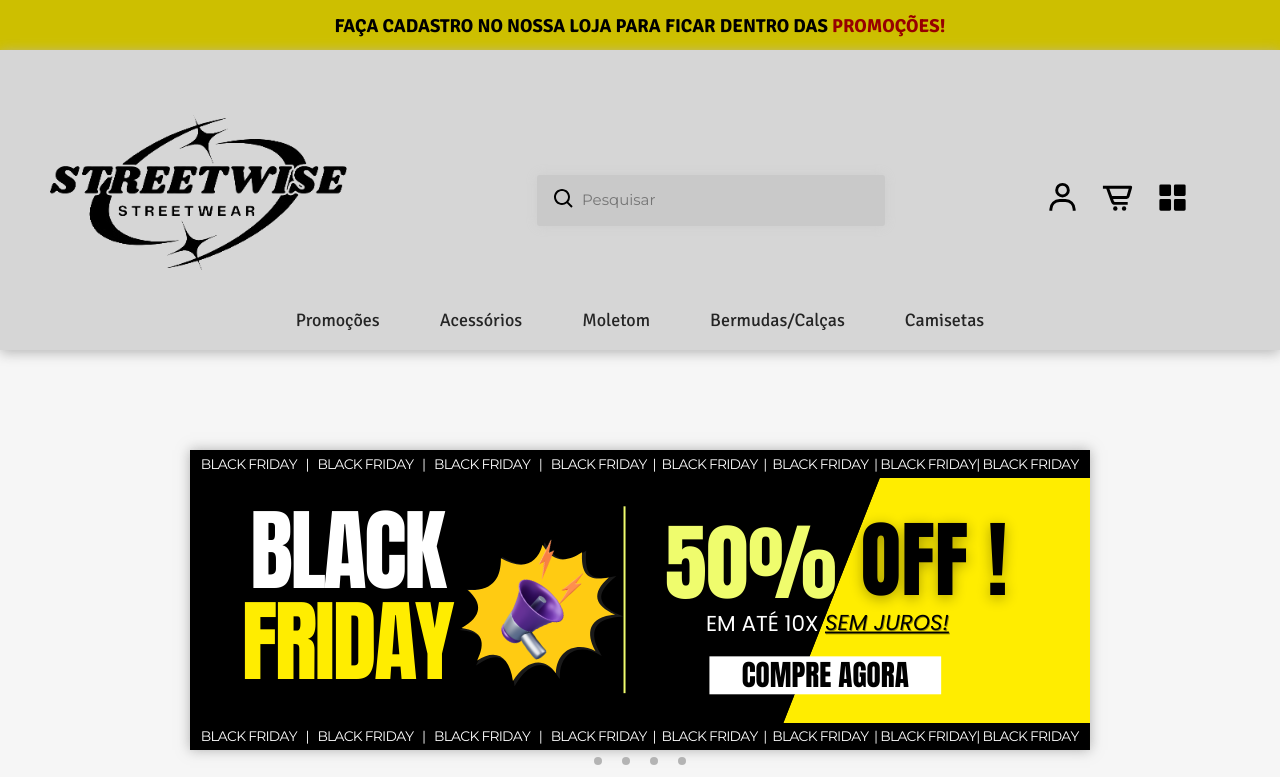
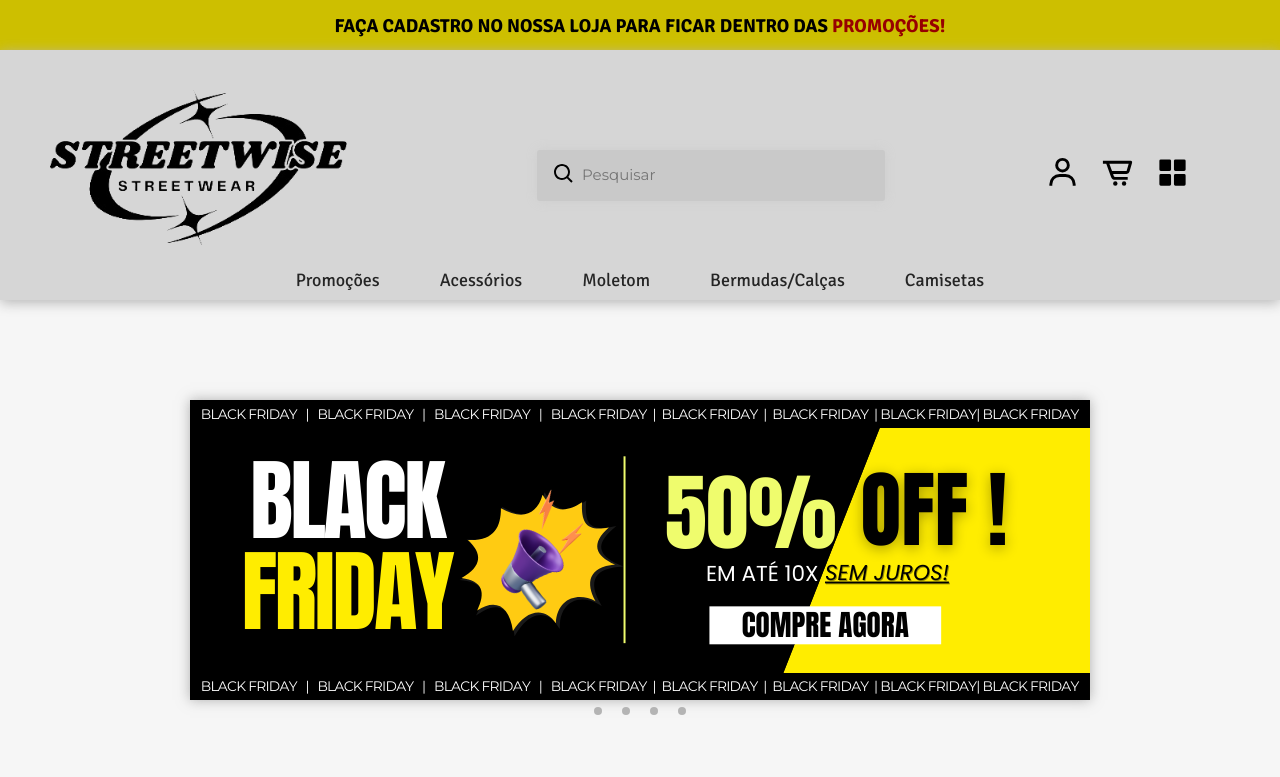
Before and after one commit to joahlan/streetwise, a website: page public/index.html in a window 1280 px wide. Shown: the top 777 px of the page. Drawn offline with Linux system fonts and the light colour scheme.

Commit message:
cabecalho

```diff
--- a/public/index.html
+++ b/public/index.html
@@ -19,7 +19,7 @@
 
     <div id="cabecalho">
 
-        <img id="logo" src="assets/logonova.png" width="350px">
+        <img id="logo" src="assets/logonova.png" width="300px">
 
         <div class="pesquisa">
             <input id="input-pesquisa" type="search" placeholder="Pesquisar">
--- a/public/style.css
+++ b/public/style.css
@@ -38,7 +38,7 @@
 
     width: 100%;
     margin-bottom: 100px;
-    height: 300px;
+    height: 250px;
 }
 
 #logo {
@@ -87,7 +87,7 @@
 #menu {
     display: flex;
     position: absolute;
-    margin-top: 240px;
+    margin-top: 210px;
 
     font-family: "Signika";
     font-size: 18px;
```
